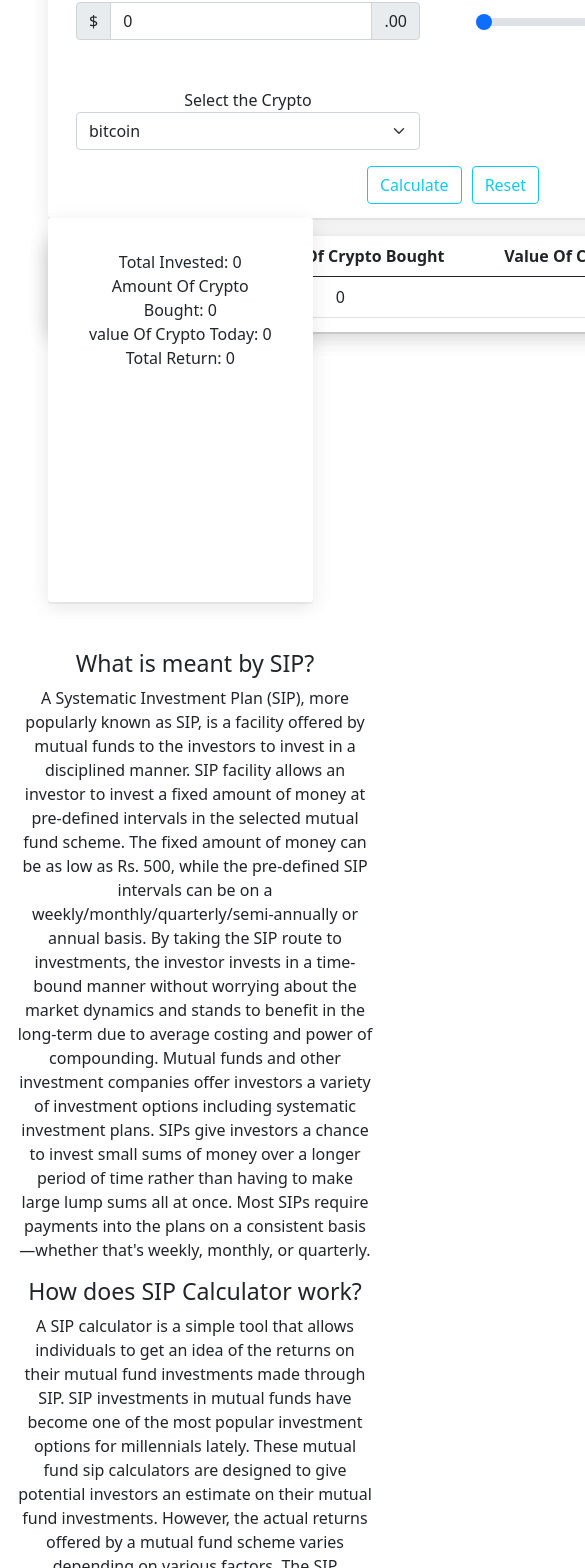
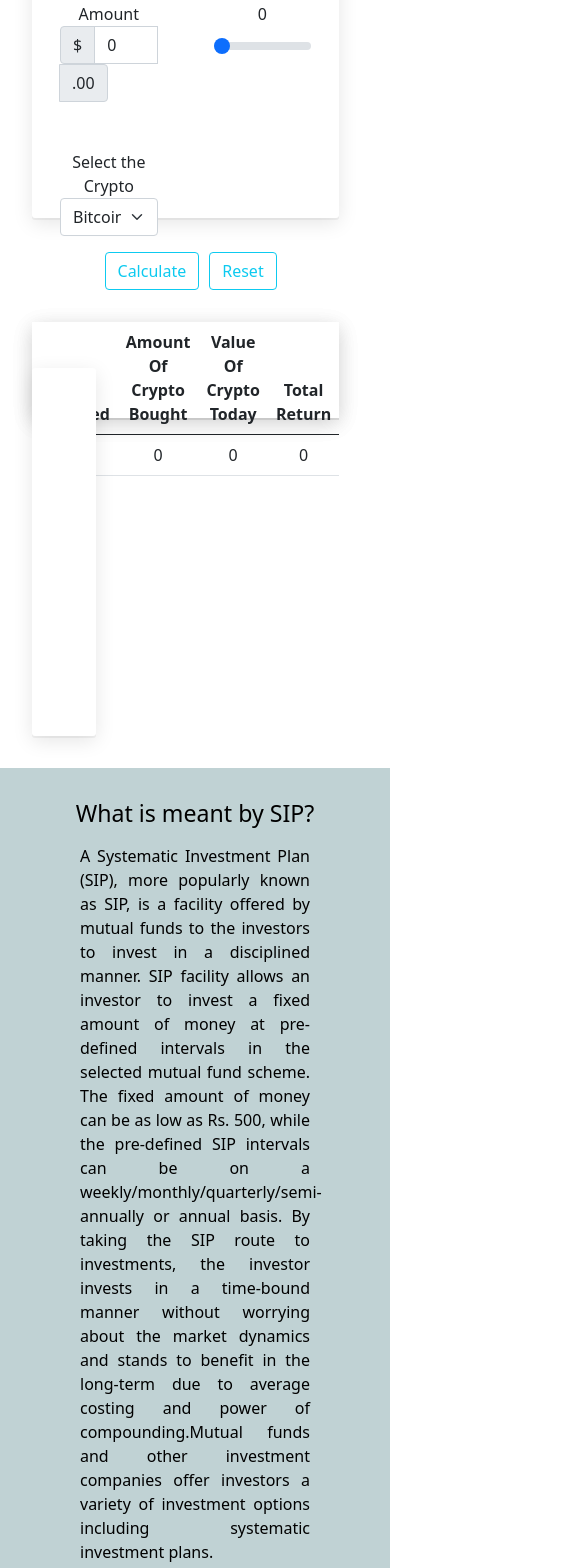
Before and after one commit to poojithaaprakash/SIPCalculator, a React (Create React App) app: page / in a window 390 px wide. Shown: the part 159-1727 px from the top of the page, 585 px wide, since content can reach past the window. Built offline with nearby package versions, Linux system fonts and the light colour scheme.

Commit message:
cryptoData

```diff
--- /dev/null
+++ b/src/Coin.js
@@ -0,0 +1,17 @@
+const Coin= [
+  {
+    value:"bitcoin",
+    name: "Bitcoin",
+    meaning:
+      "Launched in 2009, Bitcoin is the world's largest cryptocurrency by market capitalization.Unlike fiat currency, Bitcoin is created, distributed, traded, and stored using a decentralized ledger system known as a blockchain. As the first decentralized virtual currency to meet widespread popularity and success, Bitcoin has inspired a host of other cryptocurrencies in its wake"
+  },
+  {
+    value: "ethereum",
+    name: "Ethereum",
+    meaning:
+      "Ethereum is an open-source and decentralized platform that underpins most of the cryptocurrency industry.Ethereum not only allows for peer-to-peer transactions but also serves as a framework for developing smart contracts and distributed applications. In fact, Ethereum is an industry leader in smart contracts. As such it is the blockchain network of choice for the best NFTs, crypto-based games, and tons of decentralized finance apps."
+  },
+
+];
+
+export default Coin;
--- a/src/SIPCalculator.js
+++ b/src/SIPCalculator.js
@@ -1,7 +1,9 @@
 import axios from 'axios';
 import React, { useState } from 'react';
 import "./index.css";
-import SliderComponent from './SliderComponent';
+// import SliderComponent from './SliderComponent';
+import CoinEntry from './CoinEntry';
+import Coin from './Coin';
 
 function SipCalculator() {
 	const [amount, setAmount] = useState(0);
@@ -66,6 +68,7 @@
 			});
 	};
 
+
 	return (
 		<div>
 		<section className='colored-section'>
@@ -109,11 +112,11 @@
 									<div className='selectCrypto'>
 										<label>Select the Crypto</label>
 										<select value={selectedCrypto} onChange={handleCryptoChange} className="form-select" aria-label="Default select example">
-											<option value='bitcoin'>bitcoin</option>
-											<option value='ethereum'>ethereum</option>
-											<option value='tether'>litecoin</option>
+											<option value='bitcoin'>Bitcoin</option>
+											<option value='ethereum'>Ethereum</option>
+											<option value='cardano'>Cardano</option>
 											<option value='binancecoin'>binancecoin</option>
-											<option value='ripple'>ripple</option>
+											<option value='matic-network'>Matic Network</option>
 										</select>
 									</div>
 								</div>
@@ -157,11 +160,9 @@
 
 				<div className="right-card">
 					<div className="right-card-body">
-					<div>Total Invested: {newtotallyInvestedAmount}</div>
-						<div>Amount Of Crypto Bought: {newAmountOfCryptoBought}</div>
-						<div>value Of Crypto Today: {newValueOfCryptoToday}</div>
-						<div>Total Return: {result}</div>
+					<div>
 					</div>
+				</div>
 				</div>
 			</div>
 {/* --------------------------------End of Right-Card-------------------------------------- */}
@@ -170,26 +171,45 @@
 
 {/* --------------------------------Start of container2-------------------------------------- */}
 
-        <section class="white-section">
-			<div className='container2'>
-				<h3>What is meant by SIP?</h3>
-				<p>A Systematic Investment Plan (SIP), more popularly known as SIP, is a facility offered by mutual funds to the investors to invest in a disciplined manner. SIP facility allows an investor to invest a fixed amount of money at pre-defined intervals in the selected mutual fund scheme. The fixed amount of money can be as low as Rs. 500, while the pre-defined SIP intervals can be on a weekly/monthly/quarterly/semi-annually or annual basis. By taking the SIP route to investments, the investor invests in a time-bound manner without worrying about the market dynamics and stands to benefit in the long-term due to average costing and power of compounding.
 
-Mutual funds and other investment companies offer investors a variety of investment options including systematic investment plans. SIPs give investors a chance to invest small sums of money over a longer period of time rather than having to make large lump sums all at once. Most SIPs require payments into the plans on a consistent basis—whether that's weekly, monthly, or quarterly.</p>
 
-				<h3>How does SIP Calculator work?</h3>
-				<p>
-				A SIP calculator is a simple tool that allows individuals to get an idea of the returns on their mutual fund investments made through SIP.  SIP investments in mutual funds have become one of the most popular investment options for millennials lately.
+<section className="white-section" >
+<div className='container2'>
+<div id="carouselExampleControls" className="carousel slide" data-bs-ride="false">
+  <div className="carousel-inner">
+    <div className="carousel-item active">
+		<h3>What is meant by SIP?</h3>
+		<p>A Systematic Investment Plan (SIP), more popularly known as SIP, is a facility offered by mutual funds to the investors to invest in a disciplined manner. SIP facility allows an investor to invest a fixed amount of money at pre-defined intervals in the selected mutual fund scheme. The fixed amount of money can be as low as Rs. 500, while the pre-defined SIP intervals can be on a weekly/monthly/quarterly/semi-annually or annual basis. By taking the SIP route to investments, the investor invests in a time-bound manner without worrying about the market dynamics and stands to benefit in the long-term due to average costing and power of compounding.Mutual funds and other investment companies offer investors a variety of investment options including systematic investment plans.</p>
+    </div>
+    <div className="carousel-item">
+		<h3>How does SIP Calculator work?</h3>
+		<p>A SIP calculator is a simple tool that allows individuals to get an idea of the returns on their mutual fund investments made through SIP.  SIP investments in mutual funds have become one of the most popular investment options for millennials lately.These mutual fund sip calculators are designed to give potential investors an estimate on their mutual fund investments. However, the actual returns offered by a mutual fund scheme varies depending on various factors. The SIP calculator does not provide clarification for the exit load and expense ratio (if any). This calculator will calculate the wealth gain and expected returns for your monthly SIP investment. Indeed, you get a rough estimate on the maturity amount for any of your monthly SIP, based on a projected annual return rate.</p>
 
-These mutual fund sip calculators are designed to give potential investors an estimate on their mutual fund investments. However, the actual returns offered by a mutual fund scheme varies depending on various factors. The SIP calculator does not provide clarification for the exit load and expense ratio (if any). This calculator will calculate the wealth gain and expected returns for your monthly SIP investment. Indeed, you get a rough estimate on the maturity amount for any of your monthly SIP, based on a projected annual return rate.
+    </div>
+  </div>
 
-				</p>
-			</div>
-</section>
+  <button className="carousel-control-prev" type="button" data-bs-target="#carouselExampleControls" data-bs-slide="prev">
+    <span className="carousel-control-prev-icon" aria-hidden="true"></span>
+    <span className="visually-hidden">Previous</span>
+  </button>
 
-{/*
-			<div className='footer'>
-				copyrights poojitha
+  <button className="carousel-control-next" type="button" data-bs-target="#carouselExampleControls" data-bs-slide="next">
+    <span className="carousel-control-next-icon" aria-hidden="true"></span>
+    <span className="visually-hidden">Next</span>
+  </button>
+</div>
+</div>
+  </section>
+
+
+
+
+
+
+			{/* <div className='footer'>
+			Made By Poojitha
+			<p>Made By Poojitha</p>
+
 			</div> */}
 		</div>
 	);
--- a/src/index.css
+++ b/src/index.css
@@ -23,8 +23,10 @@
 body {
   /* background: #eee; */
   /* background-image: url("https://www.transparenttextures.com/patterns/cubes.png"); */
-  padding: 0 16px;
+  /* padding: 0 16px; */
   /* background: #c0d2d4 */
+  width: 100%;
+  overflow-x: hidden;
 }
 
 .header {
@@ -39,12 +41,15 @@
 
   /* .colored-section {
     background-color: #ff4c68;
-    color: #fff;
-  }
+    color: black;
+  } */
 
   .white-section {
-    background-color: #fff;
-  } */
+    background-color:#c0d2d4;
+    color:black ;
+    padding-bottom: 2rem;
+    padding-top: 2rem;
+  }
 
 
   /* .container-fluid{
@@ -53,23 +58,44 @@
 
 
   .container1{
-  display: flex;
+  display: inline-flex;
   flex-wrap: wrap;
-  justify-content: space-between;
+  /* justify-content: space-between; */
   margin: 2rem ;
   max-width: 90%;
   /* padding: 2rem; */
   }
 
   .container2{
-    margin-top: 3rem;
+    /* margin-top: 6rem; */
+
   }
+  p{
+    text-align: justify;
+    margin: 1rem;
+    margin-left: 5rem;
+    margin-right: 5rem;
+    font-size: 1rem;
+  line-height: 1.5;
+  }
+
+  .carousel-control-prev {
+    left: 0;
+    margin: -4rem;
+}
+
+.carousel-control-next {
+  right: 0;
+  margin: -3rem;
+}
+
+
 
   .left-card{
   display: flex;
   flex-wrap: wrap;
   justify-content: space-between;
-  /* margin: 2rem; */
+  margin-right: 2rem;
   max-width: 90%;
   }
 
@@ -77,22 +103,23 @@
   text-align: center;
   max-width: 50rem;
   padding-top: 1rem;
-  height: 17rem;
+  max-height: 17rem;
   border-radius: 3px;
   box-shadow: 0 2px 0 rgba(0, 0, 0, 0.05), 0 5px 20px rgba(0, 0, 0, 0.1);
   background-color: #fff;
   transition: all 100ms ease-in-out;
   }
 
-  .container overflow-hidden{
+
+  /* .container overflow-hidden{
   background-color: white;
-  }
+  } */
 
   .card-bottom{
     margin-top: 2rem;
     text-align: center;
-    width: 50rem;
-    height: 6rem;
+    max-width: 50rem;
+    max-height: 6rem;
     box-shadow: 0 2px 0 rgba(0, 0, 0, 0.05), 0 5px 20px rgba(0, 0, 0, 0.1);
     background-color: #fff;
 
@@ -119,9 +146,8 @@
 
   .right-card-body{
     text-align: center;
-    height: 20rem;
-    height: 24rem;
-    width: 23rem;
+    height: 23rem;
+    max-width: 23rem;
     padding: 2rem;
     border-radius: 3px;
     box-shadow: 0 2px 0 rgba(0, 0, 0, 0.05), 0 5px 20px rgba(0, 0, 0, 0.1);
@@ -133,6 +159,35 @@
     position: absolute;
     text-align: center;
     bottom: 0;
-    width: 100%;
-    height: 2.5rem;
+    max-width: 100%;
+    max-height: 2.5rem;
+
   }
+
+  .footer p{
+    color: red;
+  }
+
+
+  @media screen and (max-width: 800px) {
+    .right-card .right-card-body {
+      /* width: 100%; */
+      margin-top: 150px;
+      flex-wrap: nowrap;
+
+    }
+
+    body{
+      overflow-x: hidden;
+}
+  }
+
+
+
+  @media screen and (max-width: 800px) {
+    .right-card .right-card-body{
+      /* width: 100%; */
+      margin-top: 150px;
+      flex-wrap: nowrap;
+    }
+  }
```
